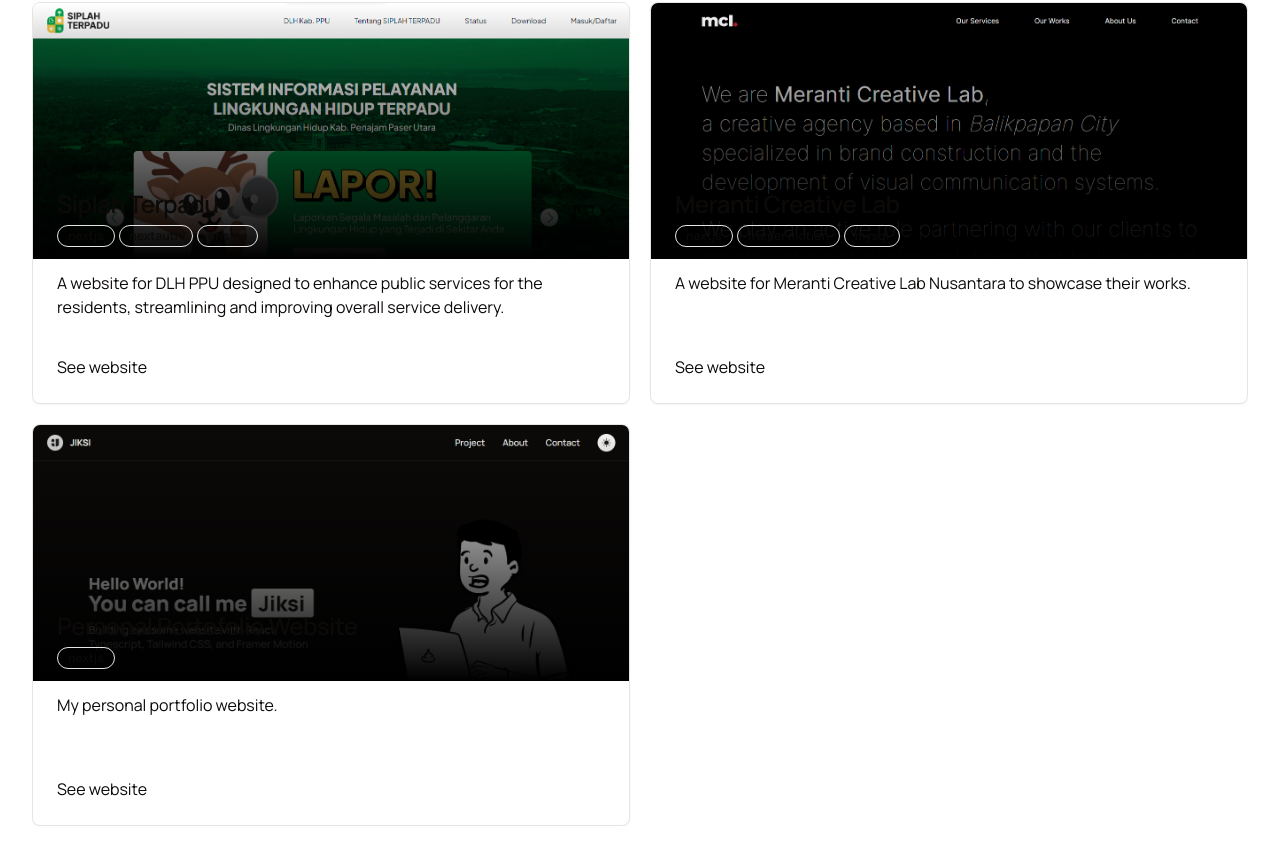
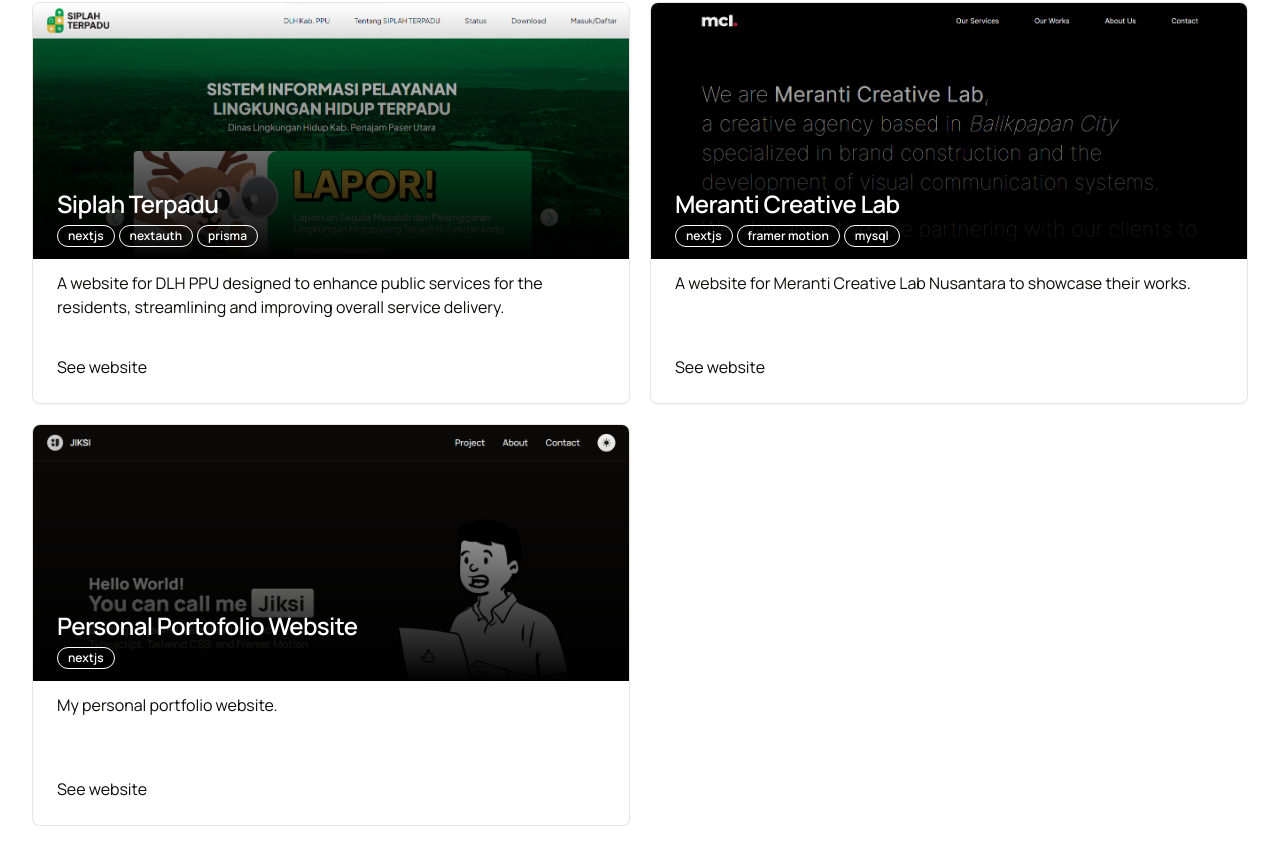
Before and after one commit to Jiksi/jiksi.com, a Next.js app: page / in a window 1280 px wide. Shown: the part 851-1715 px from the top of the page. Built offline with nearby package versions, Linux system fonts and the light colour scheme.

Commit message:
style: change title and badge color

```diff
--- a/src/components/project.tsx
+++ b/src/components/project.tsx
@@ -66,11 +66,16 @@
                   project.image,
                 )}
               >
-                <CardTitle>{project.title}</CardTitle>
+                <CardTitle className="text-white">{project.title}</CardTitle>
                 <ul className="flex gap-1">
                   {project.badge.map((badge, index) => (
                     <li key={index}>
-                      <Badge variant="outline">{badge}</Badge>
+                      <Badge
+                        variant="outline"
+                        className="border-white text-white"
+                      >
+                        {badge}
+                      </Badge>
                     </li>
                   ))}
                 </ul>
```
